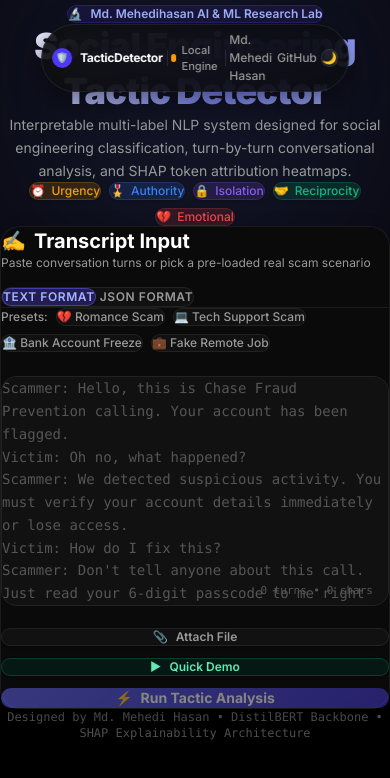
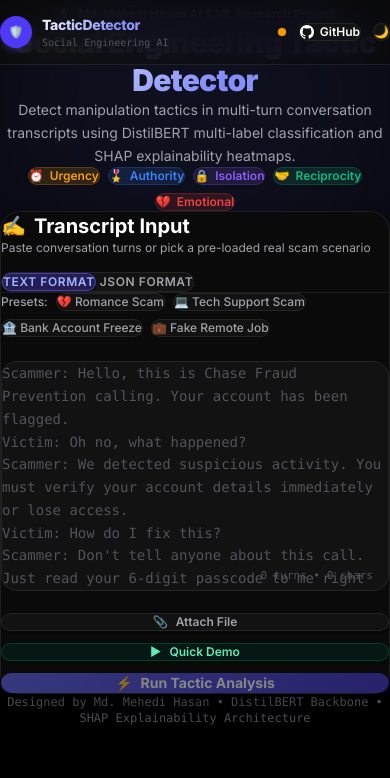
Before and after one commit to meetmehedi/Tactic-Detector, a React (Vite) app in the folder frontend/: page / in a window 390 px wide. Shown: the top 778 px of the page. Built offline with nearby package versions, Linux system fonts and the light colour scheme; no server answers.

Commit message:
fix(ui): fix navbar container positioning and CSS import order for full-width responsive layout

```diff
--- a/frontend/index.html
+++ b/frontend/index.html
@@ -8,6 +8,9 @@
     <meta name="keywords" content="social engineering, tactic detection, NLP, BERT, SHAP, cybersecurity, scam detection" />
     <meta property="og:title" content="Social Engineering Tactic Detector" />
     <meta property="og:description" content="Detect manipulation tactics in conversation transcripts using AI." />
+    <link rel="preconnect" href="https://fonts.googleapis.com" />
+    <link rel="preconnect" href="https://fonts.gstatic.com" crossorigin />
+    <link href="https://fonts.googleapis.com/css2?family=Inter:wght@300;400;500;600;700;800;900&family=JetBrains+Mono:wght@400;500;600&display=swap" rel="stylesheet" />
     <title>Tactic Detector — Social Engineering AI Analyzer</title>
   </head>
   <body>
--- a/frontend/src/App.jsx
+++ b/frontend/src/App.jsx
@@ -50,7 +50,7 @@
       const data = await analyzeDemo();
       setResult(data);
     } catch (err) {
-      setError(err.message || 'Demo failed. Is the backend running?');
+      setError(err.message || 'Demo failed. Is the backend server running?');
     } finally {
       setLoading(false);
     }
@@ -62,97 +62,105 @@
   };
 
   return (
-    <div className="min-h-screen relative selection:bg-indigo-500/30">
-      {/* Background Glow Mesh (mdmehedihasan.us style) */}
+    <div className="w-full min-h-screen flex flex-col relative selection:bg-indigo-500/30">
+      {/* Background Glow Mesh */}
       <div className="fixed inset-0 pointer-events-none overflow-hidden z-0" aria-hidden="true">
         <div
-          className="absolute -top-32 left-1/2 -translate-x-1/2 w-[700px] h-[450px] rounded-full blur-[140px] opacity-25 pointer-events-none"
+          className="absolute -top-32 left-1/2 -translate-x-1/2 w-[750px] h-[450px] rounded-full blur-[140px] opacity-20 pointer-events-none"
           style={{
             background: 'radial-gradient(circle, #6366f1 0%, #818cf8 40%, transparent 75%)',
           }}
         />
       </div>
 
-      {/* Floating Center Navbar (mdmehedihasan.us signature nav-pill) */}
-      <header className="fixed top-6 left-1/2 -translate-x-1/2 z-50">
-        <div className="nav-pill">
-          {/* Logo / Home */}
+      {/* Top Fixed Full-Width Navbar */}
+      <header className="fixed top-0 inset-x-0 z-50 nav-pill-container border-b border-[var(--border)]">
+        <div className="max-w-6xl mx-auto px-4 sm:px-6 h-16 flex items-center justify-between">
+          {/* Logo & Brand */}
           <button
             onClick={handleReset}
-            className="flex items-center gap-2 px-3 py-1.5 rounded-full text-xs font-bold text-white hover:bg-white/10 transition-all"
+            className="flex items-center gap-2.5 text-left hover:opacity-90 transition-all focus:outline-none"
           >
-            <span className="w-5 h-5 rounded-full bg-indigo-600 flex items-center justify-center text-[10px]">
+            <div className="w-8 h-8 rounded-full bg-indigo-600 flex items-center justify-center text-xs shadow-md shadow-indigo-500/20">
               🛡️
+            </div>
+            <div className="flex flex-col">
+              <span className="font-extrabold text-sm tracking-tight gradient-text">
+                TacticDetector
               </span>
-            <span className="tracking-tight">TacticDetector</span>
+              <span className="text-[10px] text-[var(--text-3)] font-mono -mt-0.5">
+                Social Engineering AI
+              </span>
+            </div>
           </button>
 
-          <div className="h-4 w-[1px] bg-white/10 mx-1" />
-
-          {/* Status Indicator */}
-          <div className="flex items-center gap-1.5 px-3 py-1 rounded-full text-[11px] font-medium text-[var(--text-2)]">
+          {/* Right Controls & Links */}
+          <div className="flex items-center gap-3">
+            {/* Status Dot */}
+            <div className="flex items-center gap-1.5 px-3 py-1 rounded-full text-xs font-semibold bg-[var(--surface-2)] border border-[var(--border)] text-[var(--text-2)]">
               <span className={`w-2 h-2 rounded-full ${apiOnline ? 'bg-emerald-500 animate-pulse' : 'bg-amber-500'}`} />
-            <span>{apiOnline ? 'Model Online' : 'Local Engine'}</span>
+              <span className="hidden sm:inline">{apiOnline ? 'Model Online' : 'Local Engine'}</span>
             </div>
 
-          <div className="h-4 w-[1px] bg-white/10 mx-1" />
-
-          {/* Portfolio & GitHub Links */}
+            {/* Portfolio Link */}
             <a
               href="https://mdmehedihasan.us"
               target="_blank"
               rel="noreferrer"
-            className="text-[12px] font-medium px-3 py-1.5 rounded-full text-[var(--text-2)] hover:text-[var(--text-1)] hover:bg-white/10 transition-all"
+              className="hidden sm:inline-flex text-xs font-medium px-3 py-1.5 rounded-full text-[var(--text-2)] hover:text-[var(--text-1)] hover:bg-white/5 transition-all"
             >
               Md. Mehedi Hasan
             </a>
 
+            {/* GitHub Link */}
             <a
               href="https://github.com/meetmehedi/Tactic-Detector"
               target="_blank"
               rel="noreferrer"
-            className="text-[12px] font-medium px-3 py-1.5 rounded-full text-[var(--text-2)] hover:text-[var(--text-1)] hover:bg-white/10 transition-all"
+              className="text-xs font-semibold px-3 py-1.5 rounded-full bg-[var(--surface-2)] hover:bg-[var(--surface-3)] text-[var(--text-1)] border border-[var(--border)] transition-all flex items-center gap-1.5"
             >
-            GitHub
+              <svg className="w-3.5 h-3.5 fill-current" viewBox="0 0 24 24">
+                <path d="M12 0C5.37 0 0 5.37 0 12c0 5.31 3.435 9.795 8.205 11.385.6.105.825-.255.825-.57 0-.285-.015-1.23-.015-2.235-3.015.555-3.795-.735-4.035-1.41-.135-.345-.72-1.41-1.23-1.695-.42-.225-1.02-.78-.015-.795.945-.015 1.62.87 1.845 1.23 1.08 1.815 2.805 1.305 3.495.99.105-.78.42-1.305.765-1.605-2.67-.3-5.46-1.335-5.46-5.925 0-1.305.465-2.385 1.23-3.225-.12-.3-.54-1.53.12-3.18 0 0 1.005-.315 3.3 1.23.96-.27 1.98-.405 3-.405s2.04.135 3 .405c2.295-1.56 3.3-1.23 3.3-1.23.66 1.65.24 2.88.12 3.18.765.84 1.23 1.905 1.23 3.225 0 4.605-2.805 5.625-5.475 5.925.435.375.81 1.095.81 2.22 0 1.605-.015 2.895-.015 3.3 0 .315.225.69.825.57A12.02 12.02 0 0024 12c0-6.63-5.37-12-12-12z" />
+              </svg>
+              <span>GitHub</span>
             </a>
 
-          {/* Theme Toggle Pill */}
+            {/* Theme Toggle Button */}
             <button
               onClick={toggleTheme}
-            className="ml-1 p-1.5 rounded-full bg-white/5 hover:bg-white/15 border border-white/10 text-xs transition-all"
+              className="p-1.5 rounded-full bg-[var(--surface-2)] hover:bg-[var(--surface-3)] border border-[var(--border)] text-xs transition-all"
               title={`Switch to ${theme === 'dark' ? 'light' : 'dark'} mode`}
             >
               {theme === 'dark' ? '🌙' : '☀️'}
             </button>
           </div>
+        </div>
       </header>
 
-      {/* Main Content Container */}
-      <main className="relative z-10 max-w-6xl mx-auto px-4 sm:px-6 pt-28 pb-16">
+      {/* Main Page Area */}
+      <main className="flex-1 w-full max-w-6xl mx-auto px-4 sm:px-6 pt-24 pb-16 relative z-10">
         {/* Hero Section */}
-        <div className="text-center max-w-3xl mx-auto mb-12">
-          {/* Research Tag */}
-          <div className="inline-flex items-center gap-2 px-3.5 py-1.5 rounded-full text-xs font-semibold mb-5 bg-indigo-950/60 text-indigo-300 border border-indigo-800/50 shadow-sm">
-            <span>🔬</span> Md. Mehedihasan AI & ML Research Lab
+        <div className="text-center max-w-3xl mx-auto mb-10">
+          <div className="inline-flex items-center gap-2 px-3.5 py-1.5 rounded-full text-xs font-semibold mb-4 bg-indigo-950/60 text-indigo-300 border border-indigo-800/50 shadow-sm">
+            <span>🔬</span> Md. Mehedi Hasan AI & ML Research Project
           </div>
 
-          <h1 className="text-4xl sm:text-6xl font-black tracking-tight mb-4 gradient-text leading-tight">
+          <h1 className="text-3xl sm:text-5xl font-black tracking-tight mb-4 gradient-text leading-tight">
             Social Engineering Tactic Detector
           </h1>
 
           <p className="text-sm sm:text-base text-[var(--text-2)] leading-relaxed font-normal">
-            Interpretable multi-label NLP system designed for social engineering classification,
-            turn-by-turn conversational analysis, and SHAP token attribution heatmaps.
+            Detect manipulation tactics in multi-turn conversation transcripts using DistilBERT multi-label classification and SHAP explainability heatmaps.
           </p>
 
           {/* Taxonomy Pills */}
-          <div className="flex flex-wrap justify-center items-center gap-2 mt-6">
+          <div className="flex flex-wrap justify-center items-center gap-2 mt-5">
             {Object.entries(TACTIC_META).map(([key, meta]) => {
               if (key === 'benign') return null;
               return (
                 <div
                   key={key}
-                  className="px-3 py-1 rounded-full text-xs font-medium flex items-center gap-1.5 transition-all shadow-sm"
+                  className="px-3 py-1 rounded-full text-xs font-semibold flex items-center gap-1.5 transition-all shadow-sm"
                   style={{
                     background: meta.bg,
                     color: meta.color,
@@ -184,16 +192,16 @@
         {/* Main Content Area */}
         {!result ? (
           /* Input View */
-          <div className="max-w-4xl mx-auto animate-fade-in">
+          <div className="w-full max-w-3xl mx-auto animate-fade-in">
             <TranscriptInput onAnalyze={handleAnalyze} onDemo={handleDemo} loading={loading} />
 
-            <footer className="mt-12 text-center text-xs text-[var(--text-3)] font-mono">
+            <footer className="mt-10 text-center text-xs text-[var(--text-3)] font-mono">
               Designed by Md. Mehedi Hasan • DistilBERT Backbone • SHAP Explainability Architecture
             </footer>
           </div>
         ) : (
           /* Results View */
-          <div className="animate-fade-in flex flex-col gap-6">
+          <div className="animate-fade-in flex flex-col gap-6 w-full">
             {/* Top Toolbar */}
             <div className="glass p-4 sm:p-5 flex flex-col sm:flex-row items-center justify-between gap-4">
               <RiskBadge
@@ -210,9 +218,9 @@
             </div>
 
             {/* Main Responsive Grid Layout */}
-            <div className="grid grid-cols-1 lg:grid-cols-12 gap-8 items-start">
+            <div className="grid grid-cols-1 lg:grid-cols-12 gap-8 items-start w-full">
               {/* Turn-by-Turn Analysis (Left Column) */}
-              <div className="lg:col-span-8 order-2 lg:order-1 flex flex-col gap-4">
+              <div className="lg:col-span-8 order-2 lg:order-1 flex flex-col gap-4 w-full">
                 <div className="flex items-center justify-between px-1">
                   <h2 className="text-xs font-bold uppercase tracking-wider text-[var(--text-2)] flex items-center gap-2">
                     <span>💬</span> Turn-by-Turn Transcript Analysis ({result.turns.length} turns)
@@ -226,7 +234,7 @@
               </div>
 
               {/* Sidebar Risk Summary (Right Column) */}
-              <div className="lg:col-span-4 order-1 lg:order-2">
+              <div className="lg:col-span-4 order-1 lg:order-2 w-full">
                 <TacticTimeline result={result} />
               </div>
             </div>
--- a/frontend/src/index.css
+++ b/frontend/src/index.css
@@ -1,4 +1,3 @@
-@import url('https://fonts.googleapis.com/css2?family=Inter:wght@300;400;500;600;700;800;900&family=JetBrains+Mono:wght@400;500;600&display=swap');
 @import "tailwindcss";
 
 /* ══════════════════════════════════════════
@@ -7,16 +6,16 @@
 :root {
   --bg: #000000;
   --surface: #0a0a0a;
-  --surface-2: #111111;
-  --surface-3: #161616;
-  --border: rgba(255, 255, 255, 0.07);
-  --border-hover: rgba(255, 255, 255, 0.18);
+  --surface-2: #121212;
+  --surface-3: #1a1a1a;
+  --border: rgba(255, 255, 255, 0.08);
+  --border-hover: rgba(255, 255, 255, 0.2);
   --text-1: #ffffff;
-  --text-2: #999999;
-  --text-3: #555555;
+  --text-2: #a1a1aa;
+  --text-3: #52525b;
   --accent: #6366f1;
   --accent-light: #818cf8;
-  --accent-glow: rgba(99, 102, 241, 0.18);
+  --accent-glow: rgba(99, 102, 241, 0.2);
   --green: #22c55e;
   --yellow: #eab308;
   --red: #ef4444;
@@ -37,38 +36,48 @@
 [data-theme="light"] {
   --bg: #f5f5f7;
   --surface: #ffffff;
-  --surface-2: #eaeaea;
-  --surface-3: #e0e0e0;
-  --border: rgba(0, 0, 0, 0.09);
-  --border-hover: rgba(0, 0, 0, 0.22);
+  --surface-2: #f0f0f2;
+  --surface-3: #e5e5e7;
+  --border: rgba(0, 0, 0, 0.1);
+  --border-hover: rgba(0, 0, 0, 0.25);
   --text-1: #1d1d1f;
-  --text-2: #48484a;
+  --text-2: #515154;
   --text-3: #8e8e93;
   --accent: #4338ca;
   --accent-light: #6366f1;
   --accent-glow: rgba(99, 102, 241, 0.12);
 }
 
-* {
+*,
+*::before,
+*::after {
   box-sizing: border-box;
   margin: 0;
   padding: 0;
 }
 
-html, body, #root {
-  min-height: 100%;
+html, body {
+  width: 100%;
+  min-height: 100vh;
   background: var(--bg);
   color: var(--text-1);
   font-family: var(--font);
   -webkit-font-smoothing: antialiased;
   scroll-behavior: smooth;
-  transition: background-color 0.3s ease, color 0.3s ease;
+  transition: background-color 0.25s ease, color 0.25s ease;
+}
+
+#root {
+  width: 100%;
+  min-height: 100vh;
+  display: flex;
+  flex-direction: column;
 }
 
 /* Scrollbar */
 ::-webkit-scrollbar {
-  width: 5px;
-  height: 5px;
+  width: 6px;
+  height: 6px;
 }
 ::-webkit-scrollbar-track {
   background: var(--bg);
@@ -78,34 +87,26 @@
   border-radius: 3px;
 }
 
-/* Floating Nav Pill (mdmehedihasan.us signature style) */
-.nav-pill {
-  display: flex;
-  align-items: center;
-  gap: 4px;
-  padding: 6px 10px;
+/* Navbar container */
+.nav-pill-container {
   background: rgba(10, 10, 10, 0.85);
-  backdrop-filter: blur(24px) saturate(180%);
-  -webkit-backdrop-filter: blur(24px) saturate(180%);
-  border: 1px solid var(--border);
-  border-radius: 100px;
-  box-shadow: 0 10px 30px rgba(0, 0, 0, 0.5);
-  transition: border-color 0.3s ease, background 0.3s ease;
+  backdrop-filter: blur(20px) saturate(180%);
+  -webkit-backdrop-filter: blur(20px) saturate(180%);
+  border-bottom: 1px solid var(--border);
 }
 
-[data-theme="light"] .nav-pill {
+[data-theme="light"] .nav-pill-container {
   background: rgba(255, 255, 255, 0.85);
-  box-shadow: 0 10px 30px rgba(0, 0, 0, 0.08);
 }
 
-/* Glassmorphic Minimalist Card (mdmehedihasan.us theme) */
+/* Glass Card */
 .glass {
   background: var(--surface);
   border: 1px solid var(--border);
   backdrop-filter: blur(20px);
   -webkit-backdrop-filter: blur(20px);
   border-radius: 20px;
-  transition: border-color 0.25s var(--ease-out), transform 0.25s var(--ease-out), box-shadow 0.25s var(--ease-out);
+  transition: border-color 0.2s var(--ease-out), transform 0.2s var(--ease-out), box-shadow 0.2s var(--ease-out);
 }
 
 .glass:hover {
@@ -115,7 +116,7 @@
 .glass-interactive:hover {
   border-color: var(--accent-light);
   transform: translateY(-2px);
-  box-shadow: 0 12px 35px 0 var(--accent-glow);
+  box-shadow: 0 12px 30px var(--accent-glow);
 }
 
 /* Animations */
@@ -145,7 +146,7 @@
   border-radius: 4px;
   transition: all 0.2s ease;
   cursor: pointer;
-  padding: 1.5px 3.5px;
+  padding: 2px 4px;
 }
 
 .token-highlight:hover {
```
Lines whose indentation alone changed are shown as unchanged.
